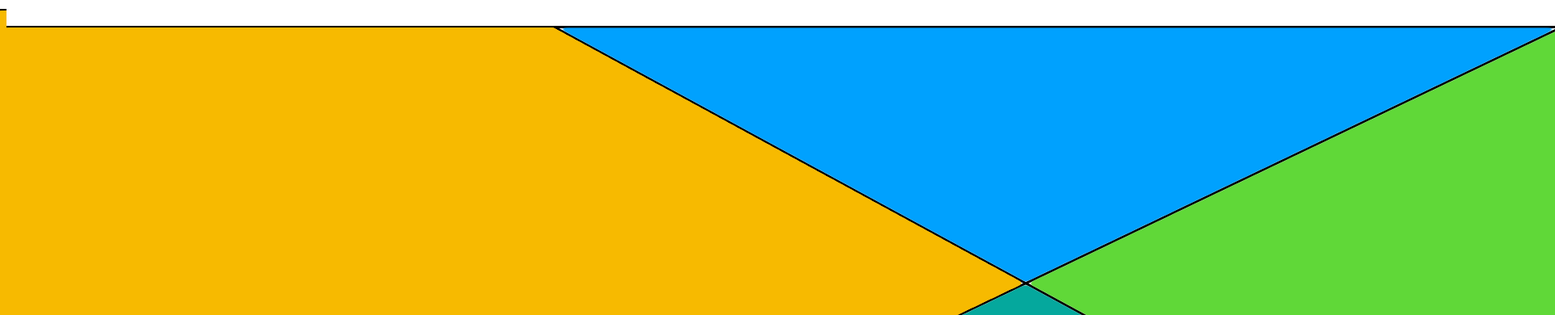
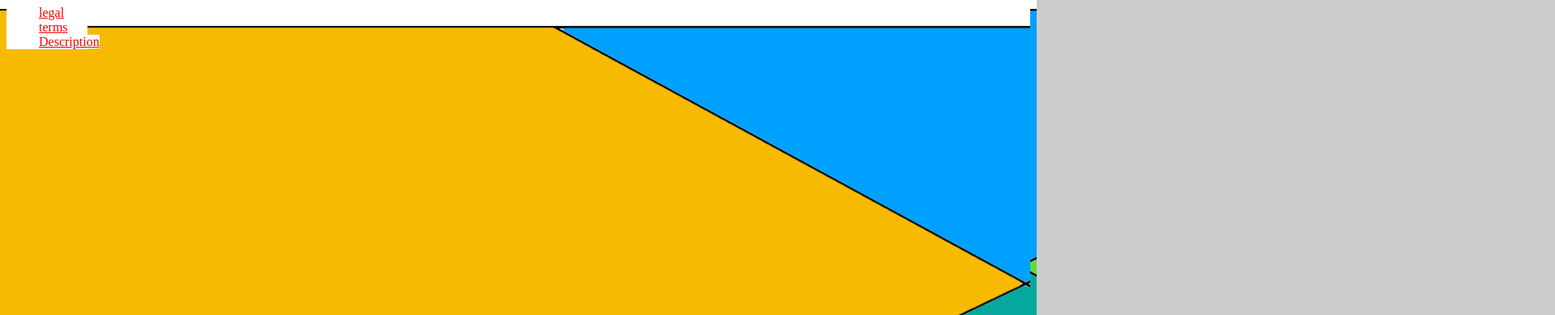
Before and after one commit to jinyaodesandies/jinyaodesandies.github.io, a plain HTML site: page index.html in a window 1280 px wide. Shown: the part 147-537 px from the top of the page at 81% size, 1920 px wide, since content can reach past the window. Drawn offline with Linux system fonts and the light colour scheme.

Commit message:
Update WOW.css

```diff
--- a/WOW.css
+++ b/WOW.css
@@ -6,10 +6,7 @@
     font-stretch: condensed;
     font-kerning: auto;
   }
-  *:img{
-    height: 100px;
-    width: 400px;
-  }
+
   .intro{
     font-variant: inherit;
     font-weight: normal;
@@ -19,8 +16,8 @@
 
 }
   .intro{
-    width: 20000px;
-    height: 7000px;
+    width: 100px;
+    height: 500px;
   }
   a{
     color: red
@@ -29,10 +26,10 @@
     color: blue
   }
   ul{
-    display: inline;
+    display: inline block;
   }
   .other-links{
-    display: inline;
+    display: inline block;
   }
   *{
     background-image: url("AHHHH.png");
```
